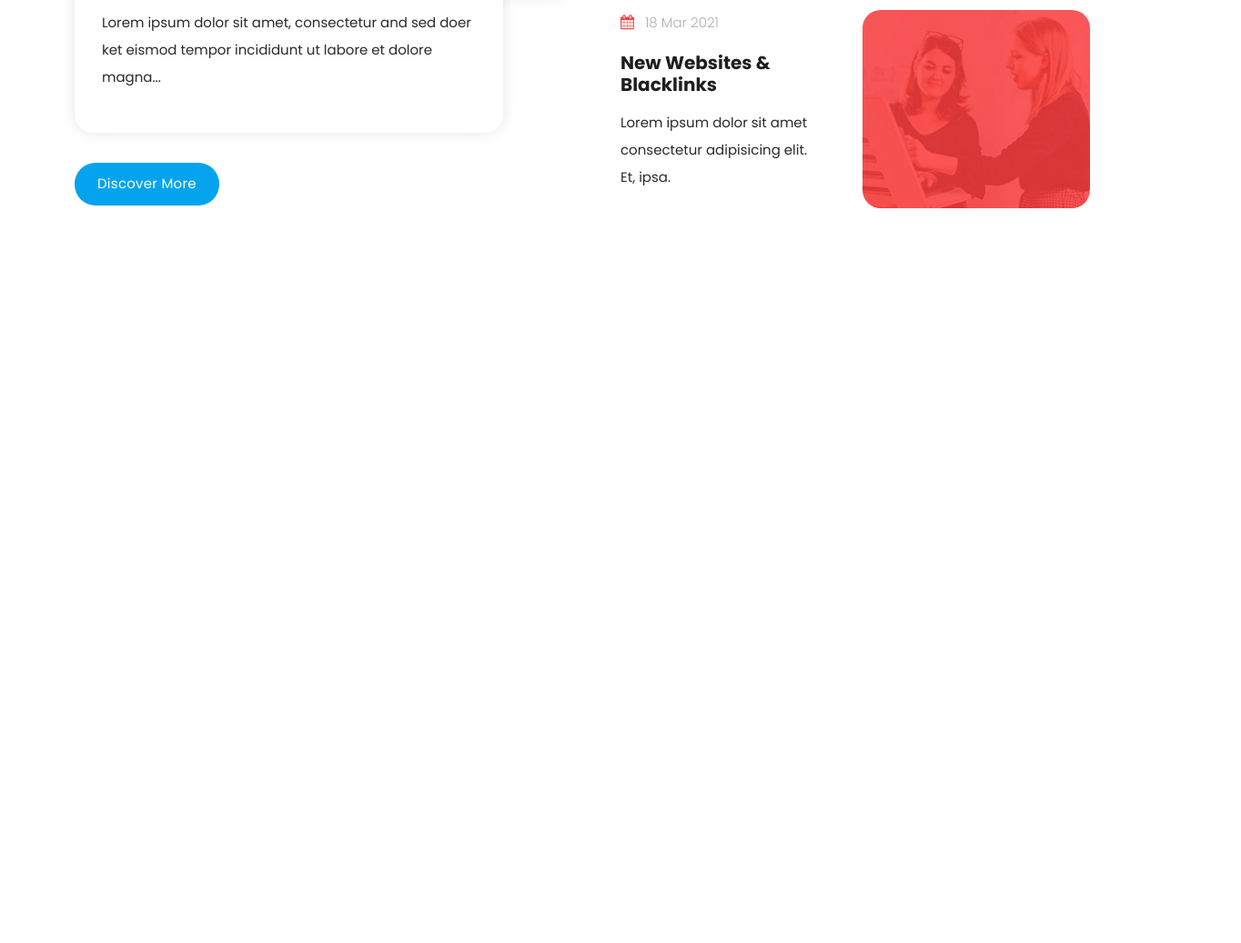
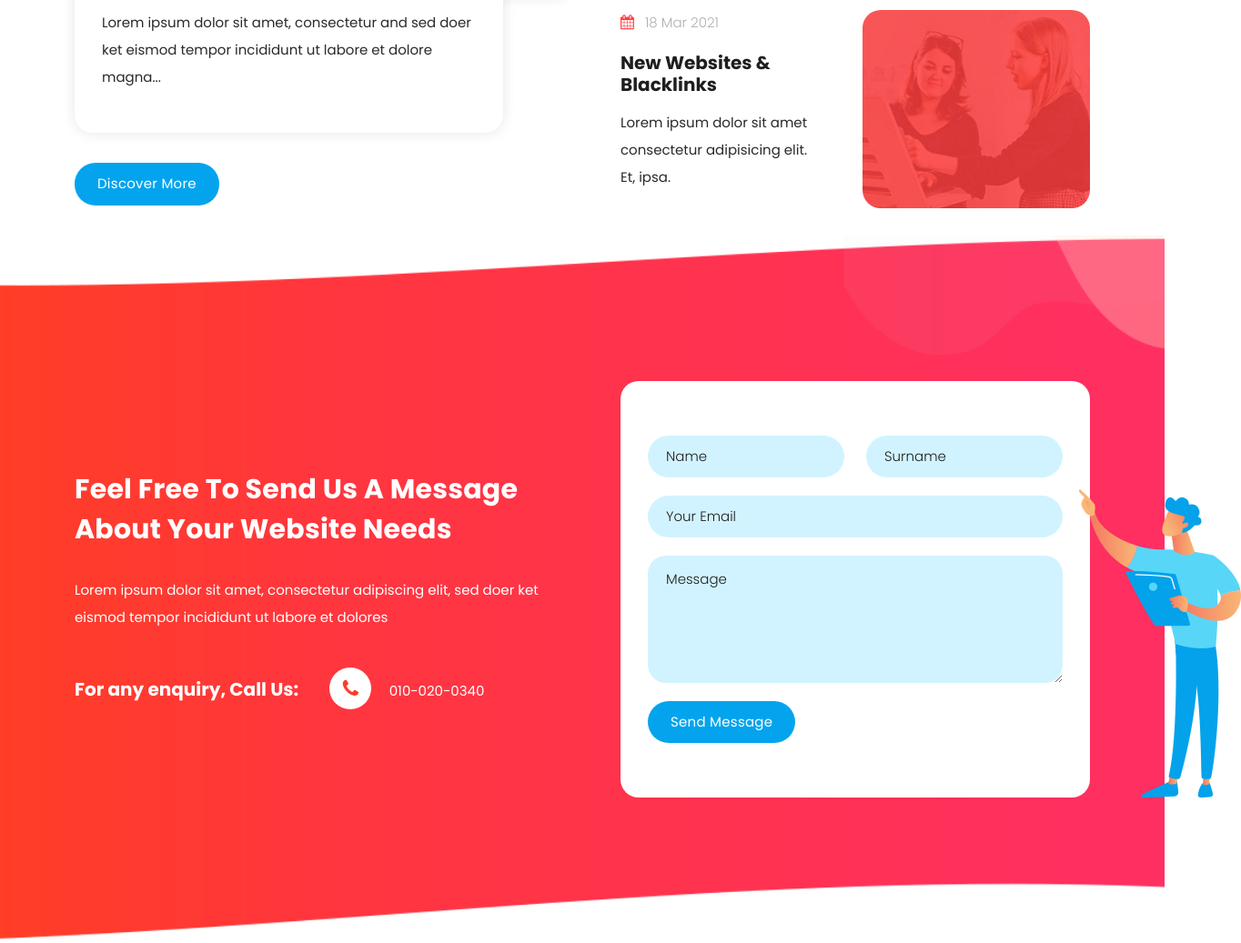
Before and after one commit to alzeqri1997/spac-dyna-website, a website: page index.html in a window 1280 px wide. Shown: the part 3707-4744 px from the top of the page at 91% size, 1364 px wide, since content can reach past the window. Before the commit the page ends 3966 px from the top, so only its background shows below. Drawn offline with Linux system fonts and the light colour scheme; files whose address does not match are found by name.

Commit message:
add contact section

```diff
--- a/app/scss/layouts/_index.scss
+++ b/app/scss/layouts/_index.scss
@@ -4,3 +4,4 @@
 @forward 'services';
 @forward 'portfolio';
 @forward 'blog';
+@forward 'contact';
--- /dev/null
+++ b/app/scss/layouts/contact.scss
@@ -0,0 +1,133 @@
+.contact-us {
+    padding: 160px 0px;
+    background-image: url(../../images/contact-bg.png);
+    background-repeat: no-repeat;
+    background-position: center center;
+    background-size: cover;
+
+    .section-heading {
+        h2 {
+            color: var(--white);
+        }
+
+        p {
+            color: var(--white);
+            margin-top: 30px;
+        }
+    }
+}
+
+.phone-info {
+    margin-top: 40px;
+
+    h4 {
+        font-size: 20px;
+        font-weight: 700;
+        color: var(--white);
+
+        span {
+            i {
+                width: 46px;
+                height: 46px;
+                display: inline-block;
+                text-align: center;
+                line-height: 46px;
+                background-color: var(--white);
+                border-radius: 50%;
+                color: var(--primary-light);
+                font-size: 22px;
+                margin-left: 30px;
+                margin-right: 15px;
+            }
+
+            a {
+                color: var(--white);
+                font-size: 15px;
+                font-weight: 400;
+            }
+        }
+    }
+}
+
+
+
+
+form#contact {
+    margin-left: 30px;
+    position: relative;
+    background-color: var(--white);
+    padding: 60px 30px;
+    border-radius: 20px;
+
+    .contact-dec {
+        position: absolute;
+        right: -166px;
+        bottom: 0;
+
+        img {
+            max-width: 178px;
+        }
+    }
+
+    input {
+        width: 100%;
+        height: 46px;
+        border-radius: 33px;
+        background-color: #d1f3ff;
+        border: none;
+        outline: none;
+        font-size: 15px;
+        font-weight: 300;
+        color: var(--black);
+        padding: 0px 20px;
+        margin-bottom: 20px;
+
+        &::placeholder {
+            color: var(--black);
+        }
+    }
+
+
+    textarea {
+        width: 100%;
+        min-width: 100%;
+        max-width: 100%;
+        max-height: 180px;
+        min-height: 140px;
+        height: 140px;
+        border-radius: 20px;
+        background-color: #d1f3ff;
+        border: none;
+        outline: none;
+        font-size: 15px;
+        font-weight: 300;
+        color: var(--black);
+        padding: 15px 20px;
+        margin-bottom: 20px;
+
+        &::placeholder {
+            color: var(--black);
+
+        }
+    }
+
+
+    button {
+        display: inline-block;
+        background-color: var(--secondary);
+        font-size: 15px;
+        font-weight: 400;
+        color: var(--white);
+        text-transform: capitalize;
+        padding: 12px 25px;
+        border-radius: 23px;
+        letter-spacing: 0.25px;
+        border: none;
+        outline: none;
+        transition: all .3s;
+
+        &:hover {
+            background-color: var(--primary);
+        }
+    }
+}
--- a/index.html
+++ b/index.html
@@ -493,6 +493,105 @@
         </div>
       </div>
     </div>
+
+    <!-- Contact Section -->
+
+    <div id="contact" class="contact-us section">
+      <div class="container">
+        <div class="row">
+          <div
+            class="col-lg-6 align-self-center wow fadeInLeft"
+            data-wow-duration="0.5s"
+            data-wow-delay="0.25s"
+          >
+            <div class="section-heading">
+              <h2>Feel Free To Send Us a Message About Your Website Needs</h2>
+              <p>
+                Lorem ipsum dolor sit amet, consectetur adipiscing elit, sed
+                doer ket eismod tempor incididunt ut labore et dolores
+              </p>
+              <div class="phone-info">
+                <h4>
+                  For any enquiry, Call Us:
+                  <span
+                    ><i class="fa fa-phone"></i>
+                    <a href="#">010-020-0340</a></span
+                  >
+                </h4>
+              </div>
+            </div>
+          </div>
+          <div
+            class="col-lg-6 wow fadeInRight"
+            data-wow-duration="0.5s"
+            data-wow-delay="0.25s"
+          >
+            <form id="contact" action="" method="post">
+              <div class="row">
+                <div class="col-lg-6">
+                  <fieldset>
+                    <input
+                      type="name"
+                      name="name"
+                      id="name"
+                      placeholder="Name"
+                      autocomplete="on"
+                      required
+                    />
+                  </fieldset>
+                </div>
+                <div class="col-lg-6">
+                  <fieldset>
+                    <input
+                      type="surname"
+                      name="surname"
+                      id="surname"
+                      placeholder="Surname"
+                      autocomplete="on"
+                      required
+                    />
+                  </fieldset>
+                </div>
+                <div class="col-lg-12">
+                  <fieldset>
+                    <input
+                      type="text"
+                      name="email"
+                      id="email"
+                      pattern="[^ @]*@[^ @]*"
+                      placeholder="Your Email"
+                      required=""
+                    />
+                  </fieldset>
+                </div>
+                <div class="col-lg-12">
+                  <fieldset>
+                    <textarea
+                      name="message"
+                      type="text"
+                      class="form-control"
+                      id="message"
+                      placeholder="Message"
+                      required=""
+                    ></textarea>
+                  </fieldset>
+                </div>
+                <div class="col-lg-12">
+                  <fieldset>
+                    <button type="submit" id="form-submit" class="main-button">
+                      Send Message
+                    </button>
+                  </fieldset>
+                </div>
+              </div>
+              <div class="contact-dec">
+                <img src="assets/images/contact-decoration.png" alt="" />
+              </div>
+            </form>
+          </div>
+        </div>
+      </div>
+    </div>
     <!-- scripts -->
     <script src="app/vendor/jQuery/jquery-3.6.0.min.js"></script>
     <script src="app/vendor/bootstrap/js/bootstrap.bundle.min.js"></script>
```
Also changed, not shown: dist/css/style.css, 1 other file.
